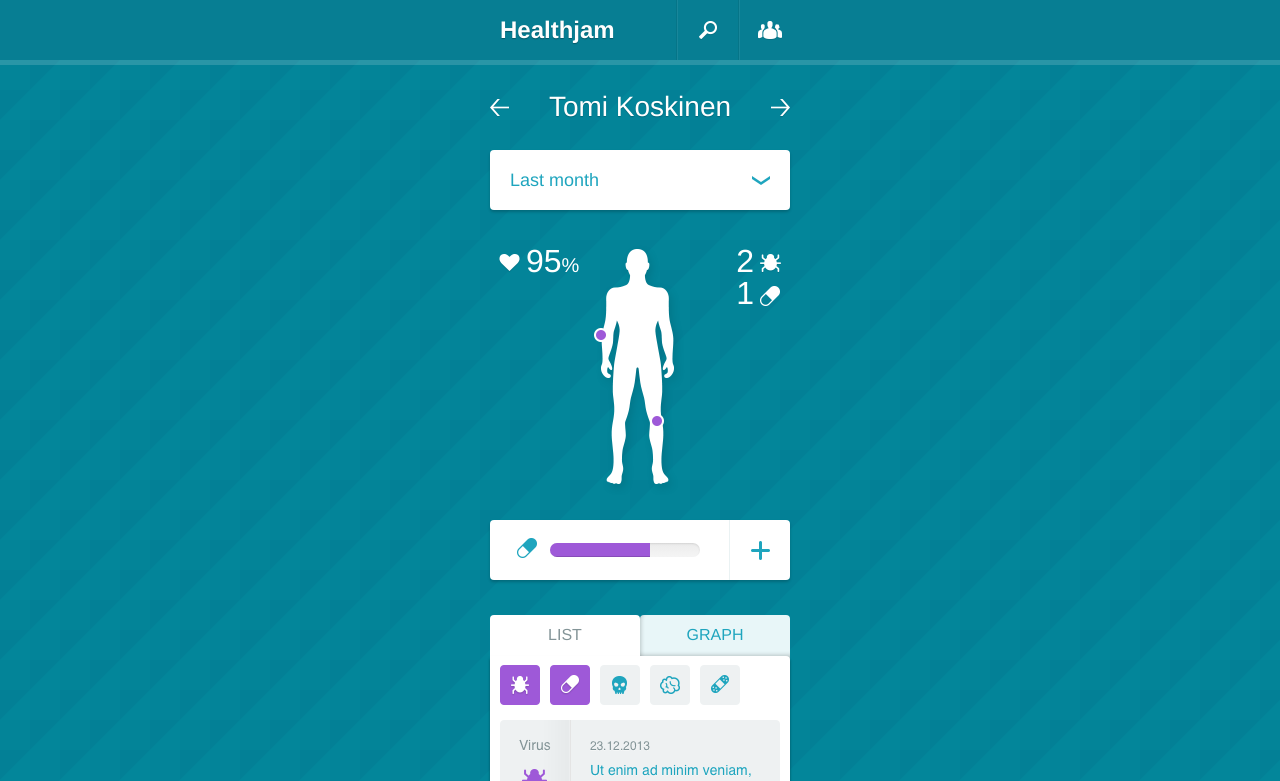
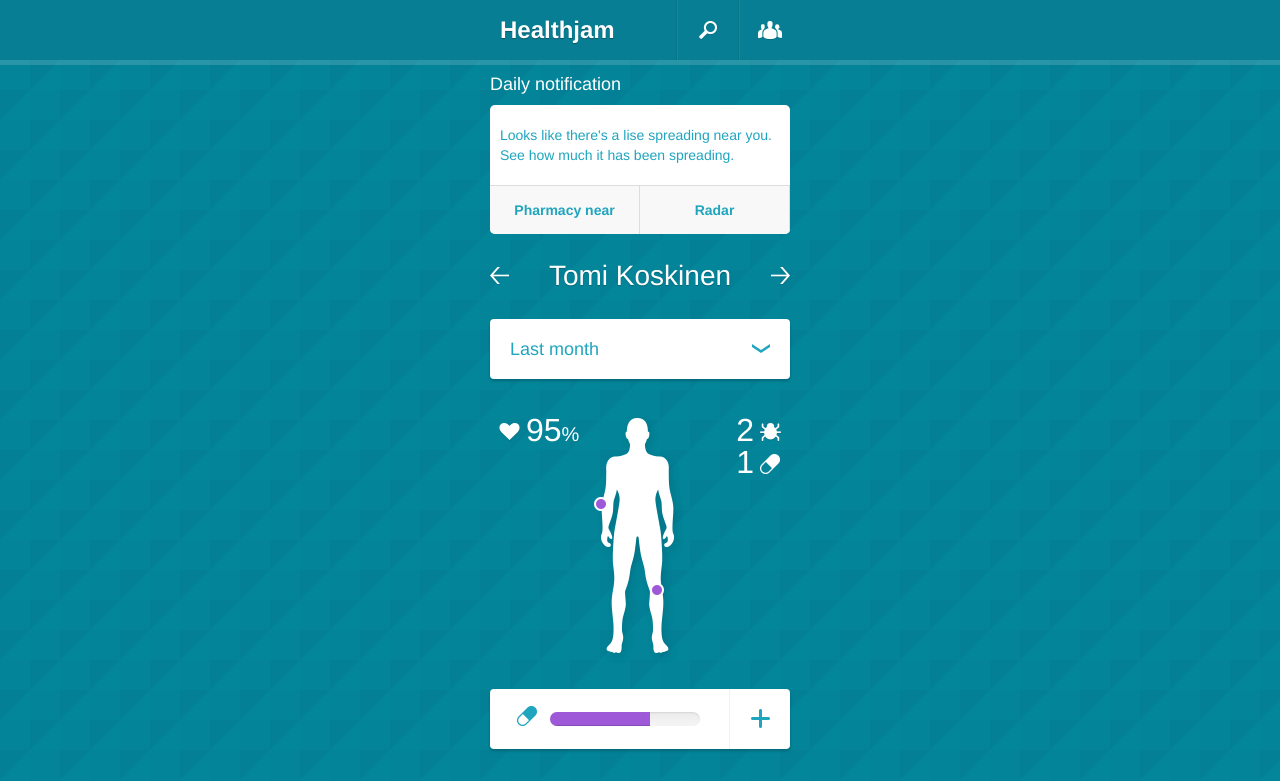
Before and after one commit to avaus/sap-healthapp, a website: page index.html in a window 1280 px wide. Shown: the top 781 px of the page. Drawn offline with Linux system fonts and the light colour scheme.

Commit message:
recommendation block added

```diff
--- a/index.html
+++ b/index.html
@@ -29,6 +29,13 @@
 		</header>
 
 		<section id="app-content" class="container" data-id="0">
+			<h4>Daily notification</h4>
+			<div class="recommendations">
+				<p>Looks like there's a lise spreading near you. See how much it has been spreading.</p>
+				<a href="#">Pharmacy near</a>
+				<a href="map.html">Radar</a>
+			</div>
+
 			<section id="controls">
 				<div class="person clearfix">
 					<h1 class="person-name js-name">Tomi Koskinen</h1>
--- a/scss/healthjam.scss
+++ b/scss/healthjam.scss
@@ -189,3 +189,36 @@
 		&:last-child { @include border-radius(4px 0 4px 4px); }
 		}
 /* /end TABS */
+
+
+.recommendations {
+	border-radius: 5px 5px 5px 5px;
+	background: white;
+	overflow: hidden;
+	padding: 10px 0 0 0;
+	p {
+		color: blue;
+		padding: 10px;
+		color: #333;
+		color: #1FA5BE;
+	}
+	a {
+		color: red;
+		width: 50%;
+		text-align: center;
+		padding: 14px 0;
+		float: left;
+		overflow: hidden;
+		display: block;
+		background: gray;
+		-moz-box-sizing: border-box;
+		-webkit-box-sizing: border-box;
+		box-sizing: border-box;
+		border-right: 1px solid #ddd;
+		font-weight: bold;
+		border-top: 1px solid #ddd;
+		background: #f8f8f8;
+		color: #1FA5BE;
+
+	}
+}
```
Also changed, not shown: css/healthjam.css, img/icon-sb8c02727b1.png (added), 1 other file.
